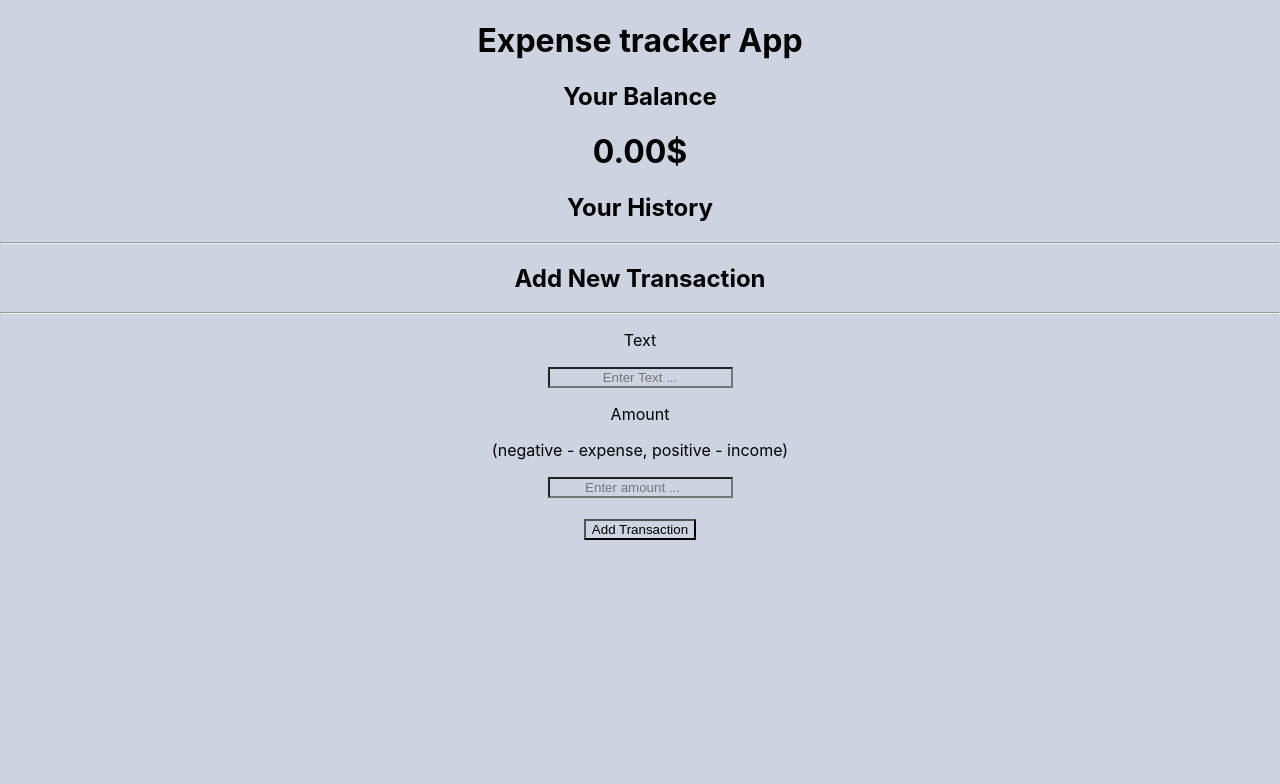
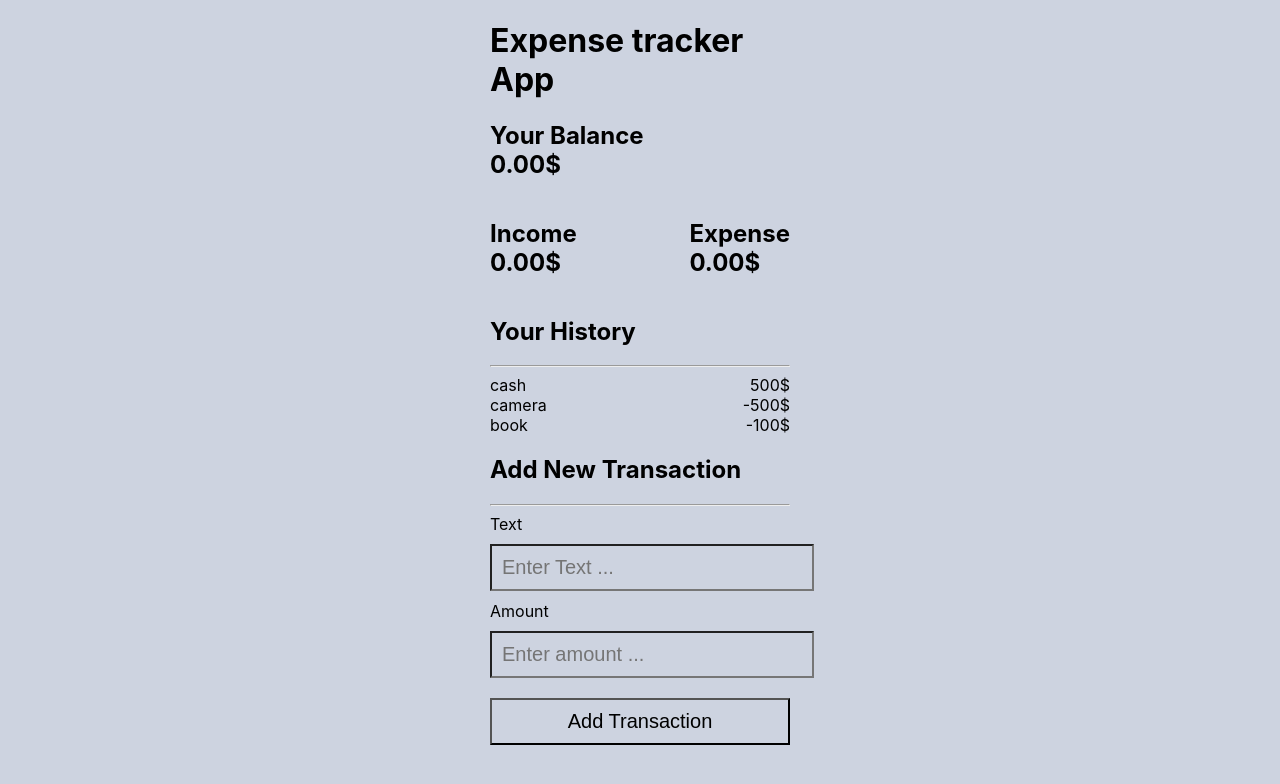
Before and after one commit to bilalahmad147/learning-repo, a React (Create React App) app: page / in a window 1280 px wide. Shown: the top 784 px of the page. Built offline with nearby package versions, Linux system fonts and the light colour scheme.

Commit message:
updated files

```diff
--- a/src/App.css
+++ b/src/App.css
@@ -1,4 +1,25 @@
 * {
-  text-align: center;
   background-color: rgb(205, 211, 224);
 }
+.App{
+  width: 300px;
+  margin: 0 auto;
+}
+.expense{
+  display: flex;
+  justify-content: space-between;
+}
+.history{
+  margin: 0px;
+  padding: 0px;
+}
+.history>li{
+  display: flex;
+  justify-content: space-between;
+}
+.transaction-form input{
+  width: 100%;
+  margin: 10px 0;
+  padding: 10px;
+  font-size: 20px;
+}
--- a/src/App.js
+++ b/src/App.js
@@ -4,16 +4,22 @@ import Header from './Components/Header';
 import Balance from './Components/Balance';
 import History from './Components/History';
 import Transaction from './Components/Transaction';
+import Expense from './Components/Expense';
+import { TransProvider } from './Components/TransContext';
 
 
 const App = () => {
+
   return (
+    <TransProvider>
       <div className="App">
         <Header />
         <Balance />
+        <Expense />
         <History />
         <Transaction />
       </div>
+    </TransProvider>
   );
 }
 
--- a/src/Components/Balance.js
+++ b/src/Components/Balance.js
@@ -1,10 +1,10 @@
 import React from 'react';
+import '../App.css'
 
 const Balance = () => {
     return(
-        <div>
-            <h2>Your Balance</h2>
-            <h1>0.00$</h1>
+        <div className='balance'>
+            <h2>Your Balance <br /> 0.00$</h2>
         </div>
     )
 }
--- /dev/null
+++ b/src/Components/Expense.js
@@ -0,0 +1,17 @@
+import React from 'react';
+import '../App.css'
+
+const Expense = () => {
+    return(
+        <div className="expense">
+            <span>
+                <h2>Income <br />0.00$</h2>
+            </span>
+            <span>
+            <h2>Expense <br />0.00$</h2>
+            </span>
+        </div>
+    )
+}
+
+export default Expense;
--- a/src/Components/History.js
+++ b/src/Components/History.js
@@ -1,10 +1,24 @@
-import React from 'react';
+import React, { useContext } from 'react';
+import {TransContext} from './TransContext';
 
 const History = () => {
-    return(
+
+    let {transaction} = useContext(TransContext);
+
+    return (
         <div>
             <h2>Your History</h2>
             <hr />
+            <ul className="history">
+                {transaction.map((trans, ind) => {
+                    return (
+                        <li key={ind}>
+                            <span>{trans.desc}</span>
+                            <span>{trans.amount}$</span>
+                        </li>
+                    )
+                })}
+            </ul>
         </div>
     )
 }
--- /dev/null
+++ b/src/Components/TransContext.js
@@ -0,0 +1,32 @@
+import React, { createContext, useReducer } from "react";
+import TransReducer from "./TransReducer";
+
+const initialTrans = [
+    { amount: 500, desc: "cash" },
+    { amount: -500, desc: "camera" },
+    { amount: -100, desc: "book" },
+]
+
+export const TransContext = createContext(initialTrans);
+
+export const TransProvider = ({ children }) => {
+    let [state, dispatch] = useReducer(TransReducer, initialTrans);
+
+    function addTrans(transObj) {
+        dispatch({
+            type: 'add',
+            payload: {
+                amount: transObj.desc,
+                desc: transObj.amount
+            }
+        })
+    }
+    return (
+        <TransContext.Provider value={{
+            transaction: state,
+            addTrans: addTrans
+        }}>
+            {children}
+        </TransContext.Provider>
+    )
+}
--- /dev/null
+++ b/src/Components/TransReducer.js
@@ -0,0 +1,12 @@
+const TransReducer = (state,action) => {
+    switch(action.type){
+        case 'add' : {
+            return [action.payload, ...state]
+        }
+        default : {
+            return state;
+        }
+    }
+}
+
+export default TransReducer;
--- a/src/Components/Transaction.js
+++ b/src/Components/Transaction.js
@@ -1,17 +1,29 @@
-import React from 'react';
+import React, { useState } from 'react';
+import '../App.css'
 
 const Transaction = () => {
-    return(
+
+    const handleAddition = (e) => {
+        e.preventDefault();
+    }
+
+    let [desc, setDesc] = useState('');
+    let [amount, setAmount] = useState(0);
+
+    return (
         <div>
             <h2>Add New Transaction</h2>
             <hr />
-            <form>
-                <p>Text</p>
-                <input placeholder="Enter Text ..." type="text" />
-                <p>Amount</p>
-                <p>(negative - expense, positive - income)</p>
-                <input type="number" placeholder="Enter amount ..." /> <br /> <br />
-                <button>Add Transaction</button>
+            <form className="transaction-form" onSubmit={handleAddition}>
+                <label>Text <br />
+                    <input onChange={(ev)=>setDesc(ev.target.value)} required='required' placeholder="Enter Text ..." type="text" />
+                </label>
+                <br />
+                <label>Amount <br />
+                    <input onChange={(ev)=>setAmount(ev.target.value)} required='required' placeholder="Enter amount ..." type="number" />
+                </label>
+                <br />
+                <input type='submit' value='Add Transaction' />
             </form>
         </div>
     )
```
Lines whose indentation alone changed are shown as unchanged.
